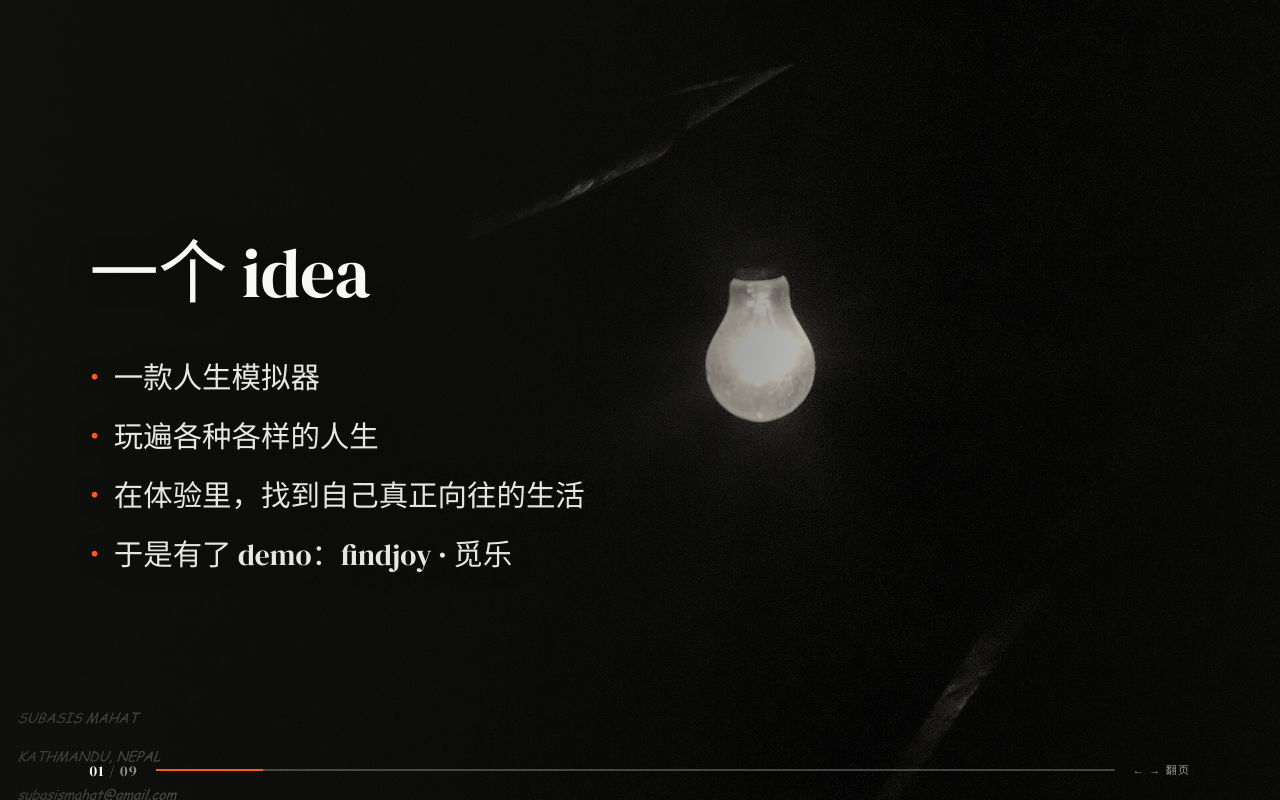
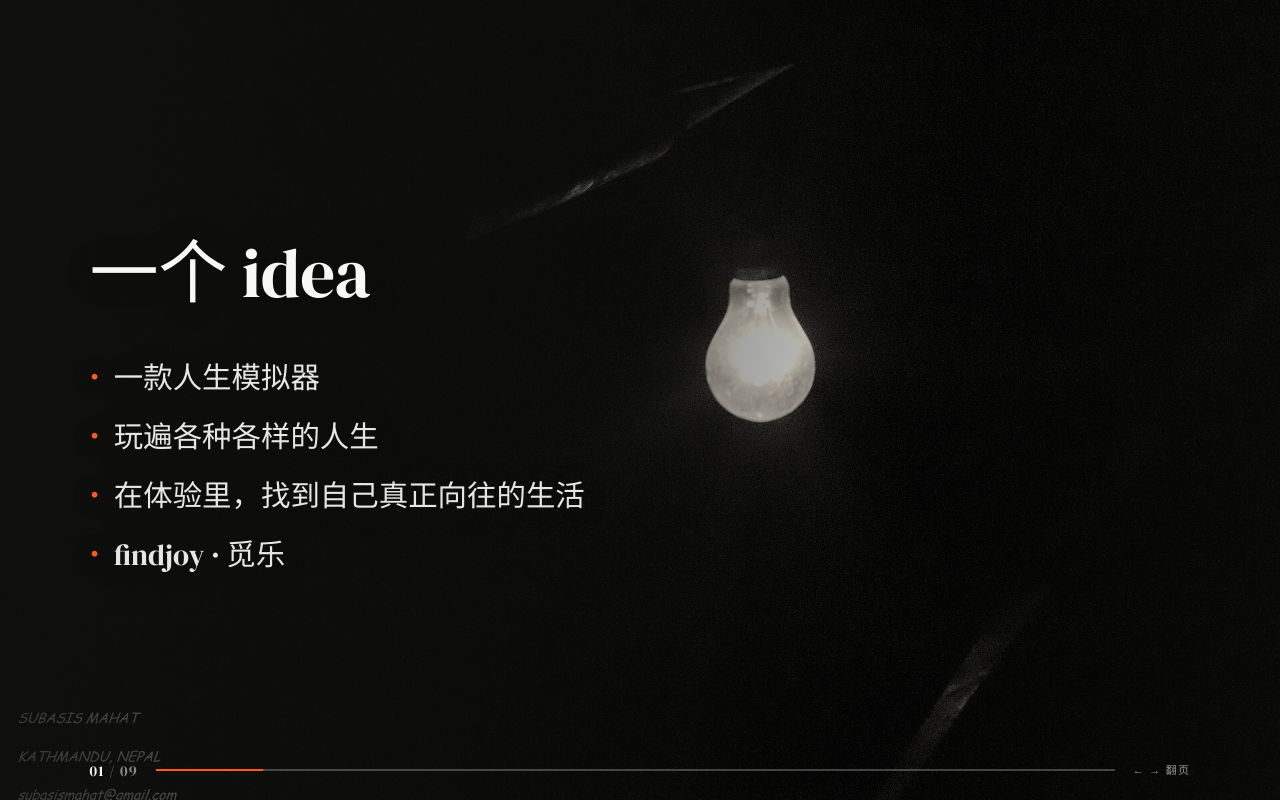
Before and after one commit to RockdaC239/findjoy, a Next.js app: page /findjoy/showcase in a window 1280 px wide. Built offline with nearby package versions, Linux system fonts and the light colour scheme.

Commit message:
style:展示页第1页末条要点改为findjoy·觅乐

```diff
--- a/app/showcase/ShowcaseDeck.tsx
+++ b/app/showcase/ShowcaseDeck.tsx
@@ -33,7 +33,7 @@ const narrativeSlides: NarrativeSlide[] = [
       "一款人生模拟器",
       "玩遍各种各样的人生",
       "在体验里，找到自己真正向往的生活",
-      "于是有了 demo：findjoy · 觅乐",
+      "findjoy · 觅乐",
     ],
     img: "deck-01-idea.jpg",
   },
```
Also changed, not shown: 9 other files (tests, documents, lock files or other folders).
